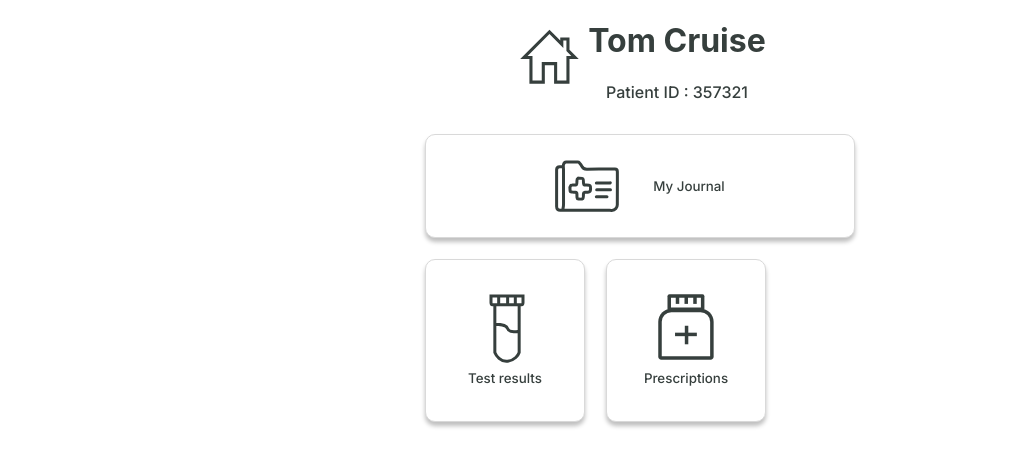
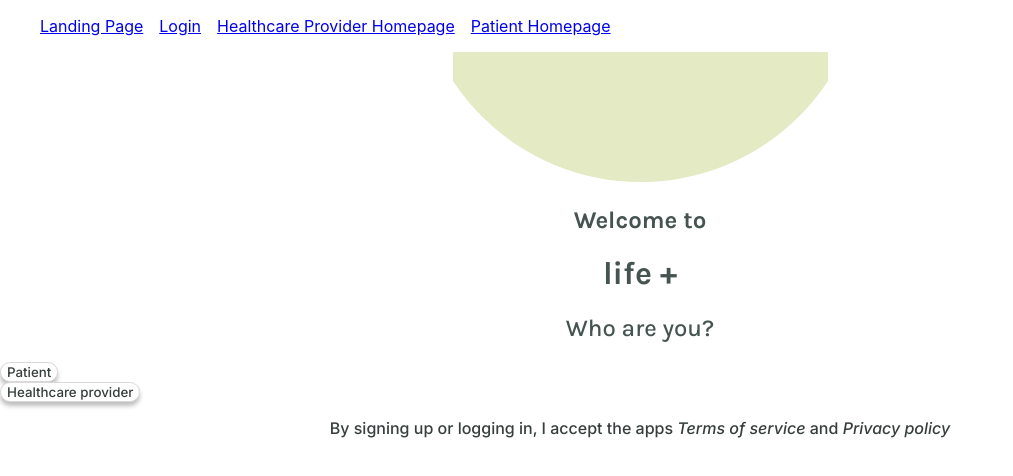
Before and after one commit to Natito9/LifePlus, a React (Create React App) app: page / in a window 1280 px wide. Shown: the top 476 px of the page, without its empty margins (0-1013 px from the left). Built offline with nearby package versions, Linux system fonts and the light colour scheme.

Commit message:
Set Router and Navbar

```diff
--- a/package.json
+++ b/package.json
@@ -11,6 +11,7 @@
     "ajv-keywords": "^5.1.0",
     "react": "^19.0.0",
     "react-dom": "^19.0.0",
+    "react-router-dom": "^7.2.0",
     "react-scripts": "5.0.1",
     "web-vitals": "^2.1.4"
   },
--- a/src/App.jsx
+++ b/src/App.jsx
@@ -1,13 +1,39 @@
-import React from 'react';
-import './App.css';
-import LandingPage from './routes/shared/LandingPage/LandingPage';
-import PatientHomepage from './routes/patient/PatientHomepage/PatientHomepage';
+import React from "react";
+import { BrowserRouter as Router, Routes, Route } from "react-router-dom";
+import "./App.css";
+import LandingPage from "./routes/shared/LandingPage/LandingPage";
+import Login from "./routes/shared/Login/Login";
+import Journal from "./routes/shared/Journal/Journal";
+import Prescriptions from "./routes/shared/Prescriptions/Prescriptions";
+import TestResults from "./routes/shared/TestResults/TestResults";
+import UserProfile from "./routes/shared/UserProfile/UserProfile";
+import HpHomepage from "./routes/healthcare_provider/HpHomepage/HpHomepage";
+import PatientProfile from "./routes/healthcare_provider/PatientProfile/PatientProfile";
+import PatientRecords from "./routes/healthcare_provider/PatientRecords/PatientRecords";
+import PatientHomepage from "./routes/patient/PatientHomepage/PatientHomepage";
+import Navbar from "./components/Navbar/Navbar";
 
 function App() {
   return (
     <div className="App">
-{/*     <LandingPage /> */}
-      <PatientHomepage/>
+      <Navbar />
+      <Routes>
+        {/* Shared Routes */}
+        <Route path="/" element={<LandingPage />} />
+        <Route path="/login" element={<Login />} />
+        <Route path="/user-profile" element={<UserProfile />} />
+        <Route path="/journal" element={<Journal />} />
+        <Route path="/test-results" element={<TestResults />} />
+        <Route path="/prescriptions" element={<Prescriptions />} />
+
+        {/* Healthcare Provider Routes */}
+        <Route path="/hp/homepage" element={<HpHomepage />} />
+        <Route path="/hp/patient-records" element={<PatientRecords/>} />
+        <Route path="/hp/patient-profile" element={<PatientProfile />} />
+
+         {/* Patient Routes */}
+         <Route path="/patient/homepage" element={<PatientHomepage/>} />
+      </Routes>
     </div>
   );
 }
--- /dev/null
+++ b/src/components/Navbar/Navbar.css
@@ -0,0 +1,6 @@
+nav ul{
+    list-style-type: none;
+    display:flex;
+    justify-content: flex-start;
+    gap:1rem;
+}
--- /dev/null
+++ b/src/components/Navbar/Navbar.jsx
@@ -0,0 +1,18 @@
+import React from 'react';
+import { Link } from 'react-router-dom';
+import "./Navbar.css"
+
+function Navbar() {
+  return (
+    <nav>
+        <ul>
+        <li><Link to="/">Landing Page</Link></li>
+        <li><Link to="/login">Login</Link></li>
+       <li> <Link to="/hp/homepage">Healthcare Provider Homepage</Link></li>
+       <li> <Link to="/patient/homepage">Patient Homepage</Link></li>
+        </ul>
+    </nav>
+  )
+}
+
+export default Navbar;
--- a/src/index.js
+++ b/src/index.js
@@ -1,17 +1,13 @@
 import React from 'react';
 import ReactDOM from 'react-dom/client';
+import { BrowserRouter as Router } from "react-router-dom";
 import './index.css';
 import App from './App';
-import reportWebVitals from './reportWebVitals';
 
+//wrap App in <Router> to make sure some hooks like useLocation() work properly inside App
 const root = ReactDOM.createRoot(document.getElementById('root'));
 root.render(
-  <React.StrictMode>
-    <App />
-  </React.StrictMode>
+  <Router>
+  <App />
+  </Router>
 );
-
-// If you want to start measuring performance in your app, pass a function
-// to log results (for example: reportWebVitals(console.log))
-// or send to an analytics endpoint. Learn more: https://bit.ly/CRA-vitals
-reportWebVitals();
--- a/src/routes/healthcare_provider/HpHomepage/HpHomepage.jsx
+++ b/src/routes/healthcare_provider/HpHomepage/HpHomepage.jsx
@@ -3,7 +3,7 @@ import React from 'react'
 function HpHomepage() {
   return (
     <div>
-     <p>here is Healthcare provider homepage</p>
+     <p>Here is Healthcare provider homepage</p>
     </div>
   )
 }
--- a/src/routes/shared/LandingPage/LandingPage.jsx
+++ b/src/routes/shared/LandingPage/LandingPage.jsx
@@ -1,6 +1,6 @@
 import React from 'react';
 import './LandingPage.css';
-import bannerSvg from "../../../../assets/images/banner.svg";
+import bannerSvg from "../../../assets/images/banner.svg";
 
 function LandingPage() {
   return (
```
Also changed, not shown: 1 other file (tests, documents, lock files or other folders).
